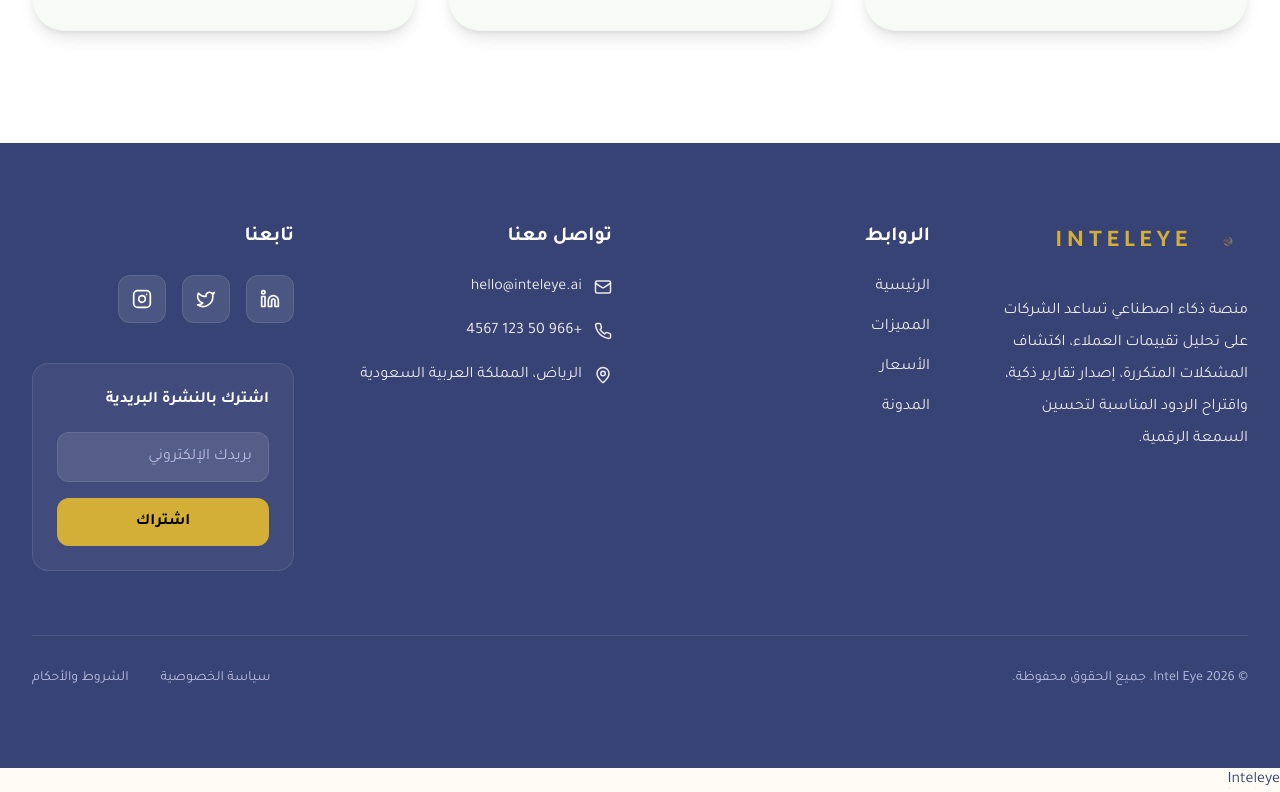
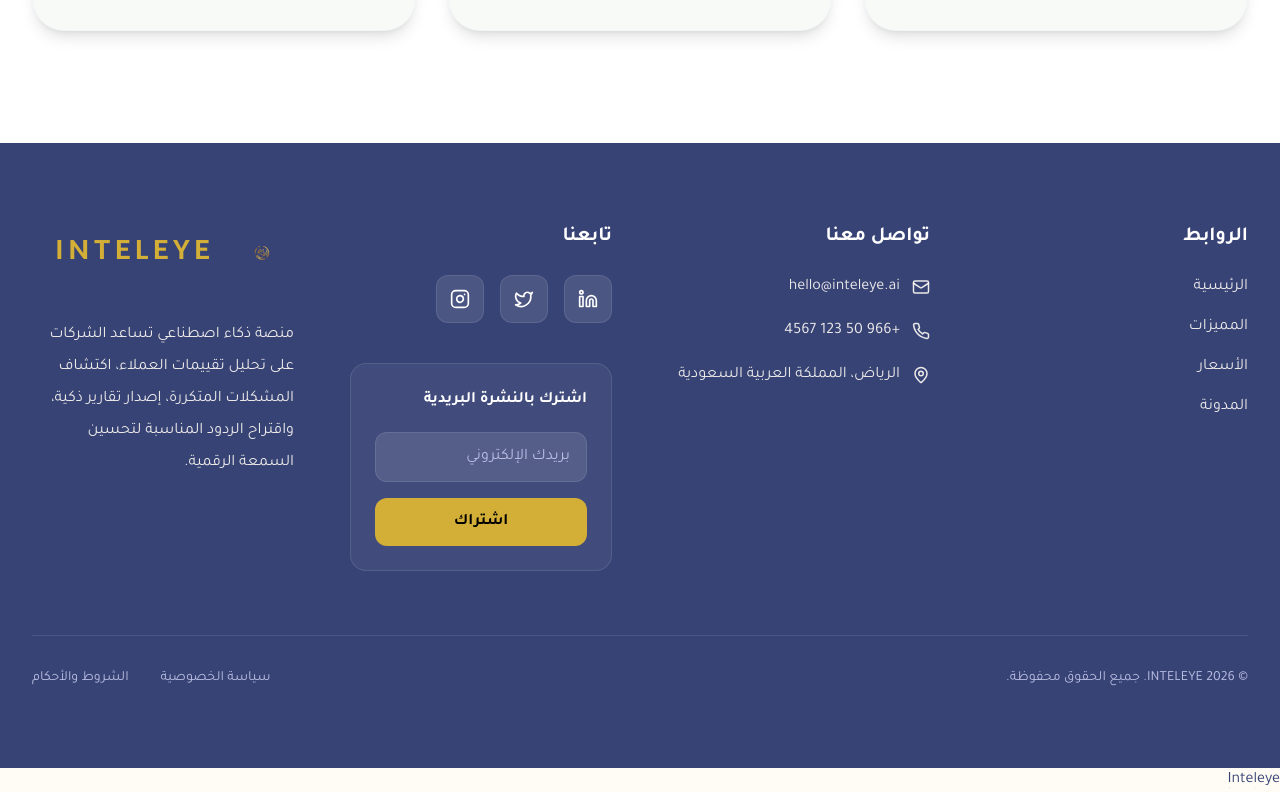
Before and after one commit to alaaalhrebi/inteleye, a Next.js app in the folder inteleye_project/: page / in a window 1280 px wide. Shown: the part 6271-7063 px from the top of the page. Built offline with nearby package versions, Linux system fonts and the light colour scheme.

Commit message:
Update Footer.tsx

```diff
--- a/inteleye_project/src/components/Footer.tsx
+++ b/inteleye_project/src/components/Footer.tsx
@@ -10,205 +10,106 @@ import {
 export default function Footer() {
   return (
     <footer className="bg-[#374375] text-white">
-
       <div className="max-w-7xl mx-auto px-8 py-20">
 
         <div className="grid lg:grid-cols-4 gap-14">
 
-          {/* Logo */}
+          {/* الروابط */}
+          <div>
+            <h3 className="text-xl font-semibold mb-6">الروابط</h3>
 
+            <ul className="space-y-4 text-[#FFFCF5]/90">
+              <li><a href="#">الرئيسية</a></li>
+              <li><a href="#features">المميزات</a></li>
+              <li><a href="#pricing">الأسعار</a></li>
+              <li><a href="#">المدونة</a></li>
+            </ul>
+          </div>
+
+          {/* التواصل */}
           <div>
+            <h3 className="text-xl font-semibold mb-6">تواصل معنا</h3>
 
+            <div className="space-y-5 text-[#FFFCF5]/90">
+              <div className="flex items-center gap-3">
+                <Mail size={18} />
+                hello@inteleye.ai
+              </div>
+
+              <div className="flex items-center gap-3">
+                <Phone size={18} />
+                +966 50 123 4567
+              </div>
+
+              <div className="flex items-center gap-3">
+                <MapPin size={18} />
+                الرياض، المملكة العربية السعودية
+              </div>
+            </div>
+          </div>
+
+          {/* السوشال */}
+          <div>
+            <h3 className="text-xl font-semibold mb-6">تابعنا</h3>
+
+            <div className="flex gap-4">
+              <SocialIcon><Linkedin size={20} /></SocialIcon>
+              <SocialIcon><Twitter size={20} /></SocialIcon>
+              <SocialIcon><Instagram size={20} /></SocialIcon>
+            </div>
+
+            <div className="mt-10 rounded-2xl bg-white/5 border border-white/10 p-6">
+              <h4 className="font-semibold">اشترك بالنشرة البريدية</h4>
+
+              <input
+                placeholder="بريدك الإلكتروني"
+                className="mt-5 w-full rounded-xl bg-white/10 border border-white/10 px-4 py-3 outline-none placeholder:text-[#BABDE2]"
+              />
+
+              <button
+                className="mt-4 w-full rounded-xl bg-[#D4AF37] py-3 font-semibold text-black hover:opacity-90 transition"
+              >
+                اشتراك
+              </button>
+            </div>
+          </div>
+
+          {/* الشعار - يظهر في اليسار */}
+          <div className="flex flex-col items-start">
             <div className="flex items-center gap-4">
 
               <img
                 src="/logo.png"
                 alt="INTELEYE"
-  className="w-10 h-10 object-contain"
+                className="w-16 h-16 object-contain"
               />
 
-<h2 className="text-2xl font-extrabold tracking-[0.2em] text-[#D4AF37]">
+              <h2 className="text-3xl font-extrabold tracking-[0.15em] text-[#D4AF37]">
                 INTELEYE
               </h2>
 
             </div>
 
             <p className="mt-8 leading-8 text-[#FFFCF5]/90">
-
               منصة ذكاء اصطناعي تساعد الشركات على تحليل تقييمات العملاء،
               اكتشاف المشكلات المتكررة، إصدار تقارير ذكية،
               واقتراح الردود المناسبة لتحسين السمعة الرقمية.
-
             </p>
-
-          </div>
-
-          {/* Links */}
-
-          <div>
-
-            <h3 className="text-xl font-semibold mb-6">
-
-              الروابط
-
-            </h3>
-
-            <ul className="space-y-4 text-[#FFFCF5]/90">
-
-              <li>
-                <a href="#">الرئيسية</a>
-              </li>
-
-              <li>
-                <a href="#features">المميزات</a>
-              </li>
-
-              <li>
-                <a href="#pricing">الأسعار</a>
-              </li>
-
-              <li>
-                <a href="#">المدونة</a>
-              </li>
-
-            </ul>
-
-          </div>
-
-          {/* Contact */}
-
-          <div>
-
-            <h3 className="text-xl font-semibold mb-6">
-
-              تواصل معنا
-
-            </h3>
-
-            <div className="space-y-5 text-[#FFFCF5]/90">
-
-              <div className="flex items-center gap-3">
-
-                <Mail size={18} />
-
-                hello@inteleye.ai
-
-              </div>
-
-              <div className="flex items-center gap-3">
-
-                <Phone size={18} />
-
-                +966 50 123 4567
-
-              </div>
-
-              <div className="flex items-center gap-3">
-
-                <MapPin size={18} />
-
-                الرياض، المملكة العربية السعودية
-
-              </div>
-
-            </div>
-
-          </div>
-
-          {/* Social */}
-
-          <div>
-
-            <h3 className="text-xl font-semibold mb-6">
-
-              تابعنا
-
-            </h3>
-
-            <div className="flex gap-4">
-
-              <SocialIcon>
-                <Linkedin size={20} />
-              </SocialIcon>
-
-              <SocialIcon>
-                <Twitter size={20} />
-              </SocialIcon>
-
-              <SocialIcon>
-                <Instagram size={20} />
-              </SocialIcon>
-
-            </div>
-
-            <div className="mt-10 rounded-2xl bg-white/5 border border-white/10 p-6">
-
-              <h4 className="font-semibold">
-
-                اشترك بالنشرة البريدية
-
-              </h4>
-
-              <input
-                placeholder="بريدك الإلكتروني"
-                className="
-                  mt-5
-                  w-full
-                  rounded-xl
-                  bg-white/10
-                  border
-                  border-white/10
-                  px-4
-                  py-3
-                  outline-none
-                  placeholder:text-[#BABDE2]
-                "
-              />
-
-              <button
-                className="
-                  mt-4
-                  w-full
-                  rounded-xl
-                  bg-[#D4AF37]
-                  py-3
-                  font-semibold
-                  text-black
-                  hover:opacity-90
-                  transition
-                "
-              >
-
-                اشتراك
-
-              </button>
-
-            </div>
-
           </div>
 
         </div>
 
         <div className="mt-16 border-t border-white/10 pt-8 flex flex-col md:flex-row items-center justify-between gap-4 text-[#BABDE2] text-sm">
 
-          <p>
-
-            © 2026 Intel Eye. جميع الحقوق محفوظة.
-
-          </p>
+          <p>© 2026 INTELEYE. جميع الحقوق محفوظة.</p>
 
           <div className="flex gap-8">
-
             <a href="#">سياسة الخصوصية</a>
-
             <a href="#">الشروط والأحكام</a>
-
           </div>
 
         </div>
-
       </div>
-
     </footer>
   );
 }
@@ -219,21 +120,7 @@ type SocialProps = {
 
 function SocialIcon({ children }: SocialProps) {
   return (
-    <button
-      className="
-        w-12
-        h-12
-        rounded-xl
-        bg-white/10
-        border
-        border-white/10
-        flex
-        items-center
-        justify-center
-        hover:bg-[#374375]
-        transition
-      "
-    >
+    <button className="w-12 h-12 rounded-xl bg-white/10 border border-white/10 flex items-center justify-center hover:bg-[#4A598E] transition">
       {children}
     </button>
   );
```
Lines whose indentation alone changed are shown as unchanged.
